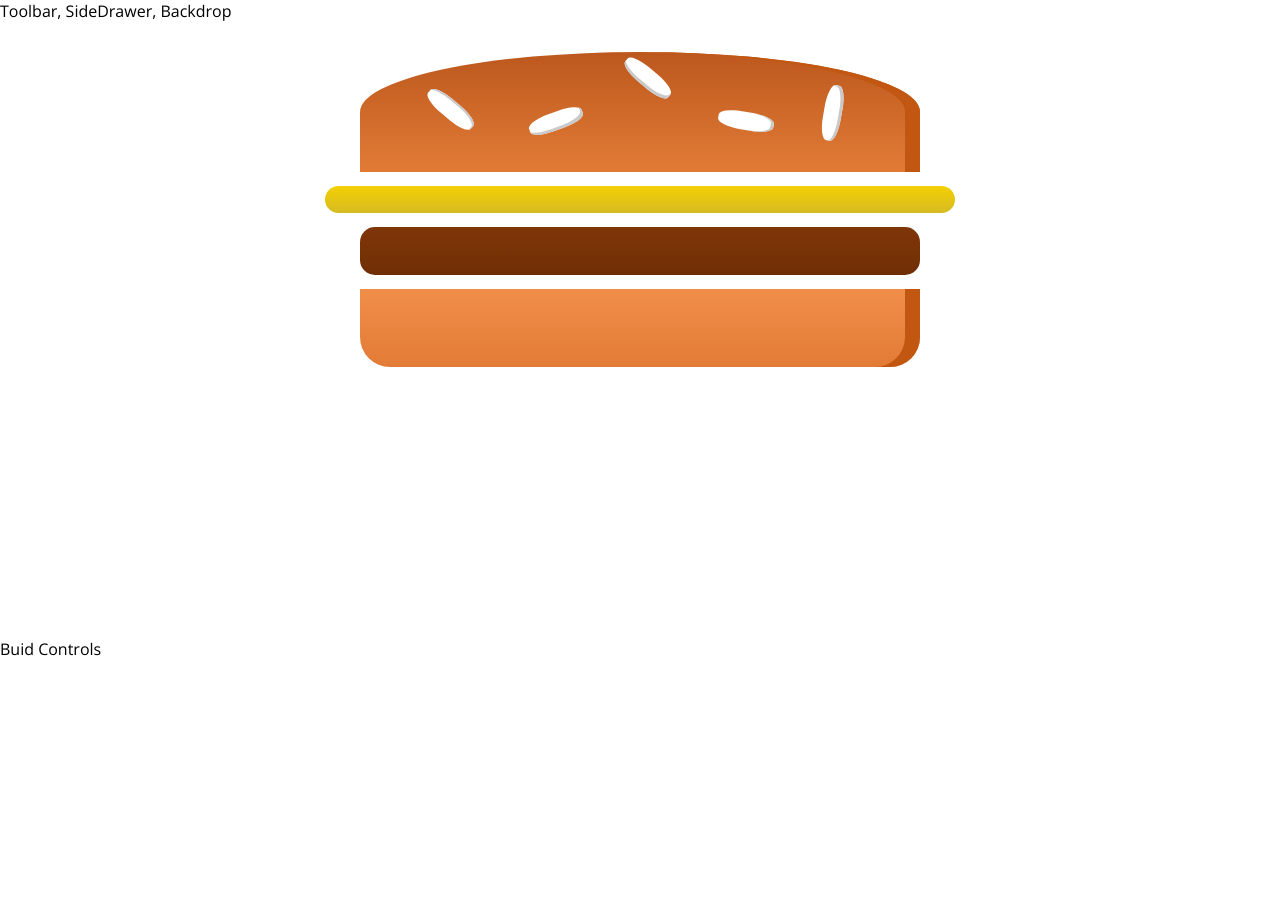
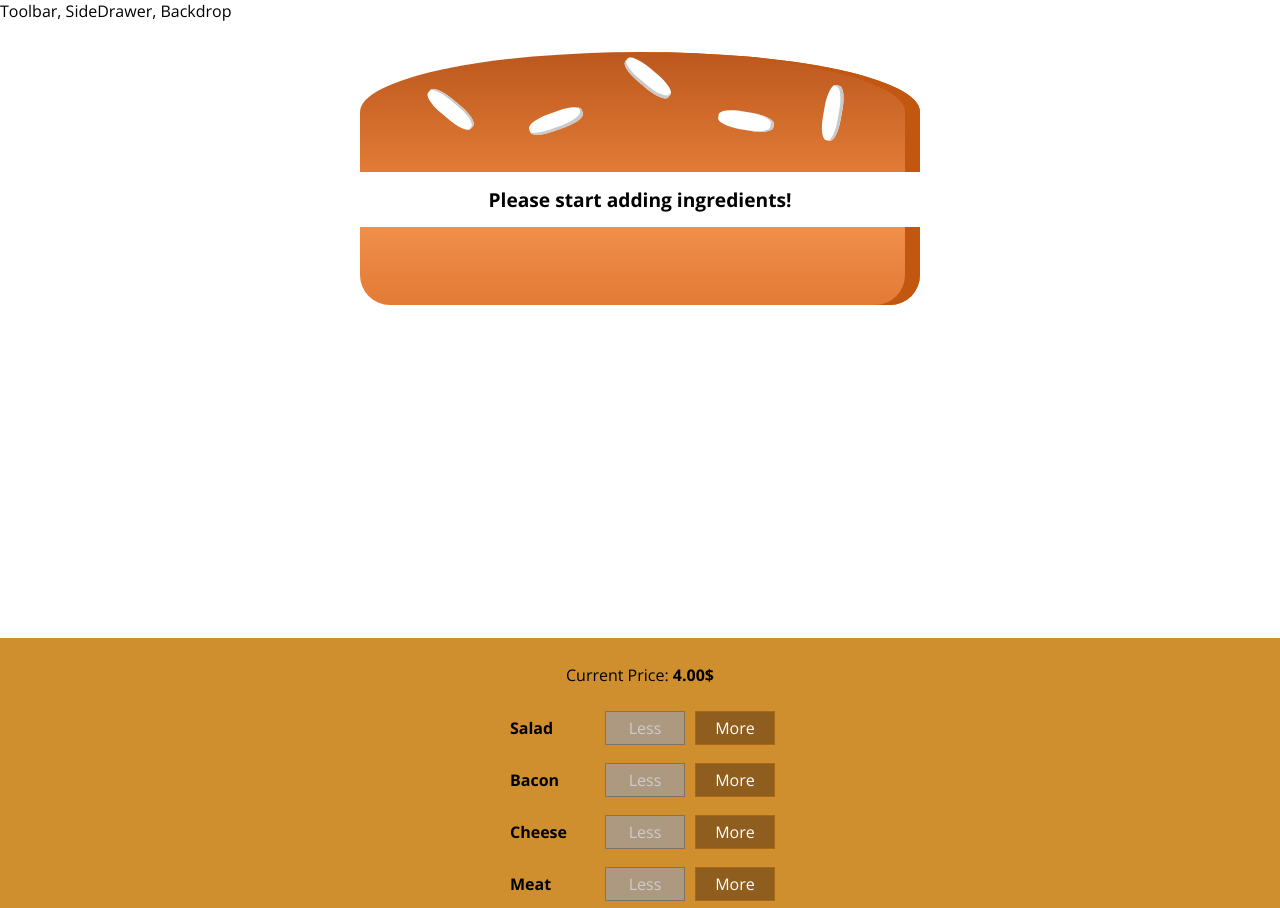
Before and after one commit to minhhieple97/burger-project, a React (Create React App) app: page / in a window 1280 px wide. Shown: the top 908 px of the page. Before the commit the page ends 800 px from the top, so only its background shows below. Built offline with nearby package versions, Linux system fonts and the light colour scheme.

Commit message:
[1.0.0] addAndRemoveIngredients

```diff
--- a/src/App.js
+++ b/src/App.js
@@ -1,6 +1,7 @@
 import React , {Component} from 'react';
 import Layout from './components/Layout/Layout';
 import BurgerBuilder from './containers/BurgerBuilder/BurgerBuilder';
+
 class App extends Component {
   render(){
     return (
--- /dev/null
+++ b/src/components/BuildControls/BuildControl/BuildControl.js
@@ -0,0 +1,9 @@
+import React from 'react';
+import classes from './buildControl.module.css';
+const buildControl = (props)=> <div className={classes.BuildControl}>
+      <div className={classes.Label}>{props.label}</div>
+      <button onClick={props.removed} className={classes.Less} disabled={props.disabled} >Less</button>
+      <button onClick={props.added}  className={classes.More} >More</button>
+  </div>
+;
+export default buildControl;
--- /dev/null
+++ b/src/components/BuildControls/BuildControl/buildControl.module.css
@@ -0,0 +1,56 @@
+.BuildControl {
+    display: flex;
+    justify-content: space-between;
+    align-items: center;
+    margin: 5px 0;
+}
+
+.BuildControl button {
+    display: block;
+    font: inherit;
+    padding: 5px;
+    margin: 0 5px;
+    width: 80px;
+    border: 1px solid #AA6817;
+    cursor: pointer;
+    outline: none;
+}
+
+.BuildControl button:disabled {
+    background-color: #AC9980;
+    border: 1px solid #7E7365;
+    color: #ccc;
+    cursor: default;
+}
+
+.BuildControl button:hover:disabled {
+    background-color: #AC9980;
+    color: #ccc;
+    cursor: not-allowed;
+}
+
+.Label {
+    padding: 10px;
+    font-weight: bold;
+    width: 80px;
+}
+
+.BuildControl .Less {
+    background-color: #D39952;
+    color: white;
+}
+
+.BuildControl .More {
+    background-color: #8F5E1E;
+    color: white;
+}
+
+.BuildControl .Less:hover, .BuildControl .Less:active {
+    background-color: #DAA972;
+    color: white;
+}
+
+.BuildControl .More:hover,.BuildControl .More:active {
+    background-color: #99703F;
+    color: white;
+}
--- /dev/null
+++ b/src/components/BuildControls/BuildControls.js
@@ -0,0 +1,23 @@
+import React from 'react';
+import classes from './buildControls.module.css';
+import BuildControl from './BuildControl/BuildControl';
+const controls = [
+  {label:'Salad',type:'salad'},
+  {label:'Bacon',type:'bacon'},
+  {label:'Cheese',type:'cheese'},
+  {label:'Meat',type:'meat'},
+];
+const buildControls = (props)=><div className={classes.BuildControls}>
+    <p>Current Price: <strong>{props.price.toFixed(2)}$</strong></p>
+  {controls.map(ctrl=>{
+      return <BuildControl
+      key={ctrl.label}
+      label={ctrl.label}
+      added={props.ingredientAdded.bind(null,ctrl.type)}
+      removed={props.removeIngredientHander.bind(null,ctrl.type)}
+      disabled={props.disabled[ctrl.type]}
+      ></BuildControl>
+  })}
+  <button className={classes.OrderButton}>ORDER NOW!</button>
+</div>
+export default buildControls;
--- /dev/null
+++ b/src/components/BuildControls/buildControls.module.css
@@ -0,0 +1,52 @@
+.BuildControls {
+    width: 100%;
+    background-color: #CF8F2E;
+    display: flex;
+    flex-flow: column;
+    align-items: center;
+    box-shadow: 0 2px 1px #ccc;
+    margin: auto;
+    padding: 10px 0;
+}
+
+
+.OrderButton {
+    background-color: #DAD735;
+    outline: none;
+    cursor: pointer;
+    border: 1px solid #966909;
+    color: #966909;
+    font-family: inherit;
+    font-size: 1.2em;
+    padding: 15px 30px;
+    box-shadow: 2px 2px 2px #966909;
+}
+
+.OrderButton:hover, .OrderButton:active {
+    background-color: #A0DB41;
+    border: 1px solid #966909;
+    color: #966909;
+}
+
+.OrderButton:disabled {
+    background-color: #C7C6C6;
+    cursor: not-allowed;
+    border: 1px solid #ccc;
+    color: #888888;
+}
+
+.OrderButton:not(:disabled) {
+    animation: enable 0.3s linear;
+}
+
+@keyframes enable {
+    0% {
+        transform: scale(1);
+    }
+    60% {
+        transform: scale(1.1);
+    }
+    100% {
+        transform: scale(1);
+    }
+}
--- a/src/components/Burger/Burger.js
+++ b/src/components/Burger/Burger.js
@@ -2,10 +2,24 @@ import React from 'react';
 import classes from './burger.module.css';
 import BurgerIngredient from './BurgerIngredient/BurgerIngredient';
 const burger = (props)=>{
+  let transformmedIngredients = Object.keys(props.ingredients)
+  .map(igKey=>{
+    return [...Array(props.ingredients[igKey])].map((_,i)=>{
+     return  <BurgerIngredient key={igKey+i} type={igKey}></BurgerIngredient>
+    });
+  })
+  .reduce((arr,el)=>{
+    return arr.concat(el);
+  },[]);
+  if(transformmedIngredients.length===0){
+    transformmedIngredients = 'Please start adding ingredients!';
+  }
+  console.log(transformmedIngredients);
     return <div className={classes.Burger}>
       <BurgerIngredient type="bread-top"></BurgerIngredient>
-      <BurgerIngredient type="cheese"></BurgerIngredient>
-      <BurgerIngredient type="meat"></BurgerIngredient>
+      {/* <BurgerIngredient type="cheese"></BurgerIngredient>
+      <BurgerIngredient type="meat"></BurgerIngredient> */}
+      {transformmedIngredients}
       <BurgerIngredient type="bread-bottom"></BurgerIngredient>
     </div>
 }
--- a/src/components/Burger/burger.module.css
+++ b/src/components/Burger/burger.module.css
@@ -2,7 +2,7 @@
     width: 100%;
     margin: auto;
     height: 250px;
-    overflow: scroll;
+    overflow: auto;
     text-align: center;
     font-weight: bold;
     font-size: 1.2rem;
--- a/src/containers/BurgerBuilder/BurgerBuilder.js
+++ b/src/containers/BurgerBuilder/BurgerBuilder.js
@@ -1,20 +1,61 @@
 import React , {Component} from 'react'
 import Aux from '../../hoc/Wraper';
 import Burger from '../../components/Burger/Burger';
+import BuildControls from '../../components/BuildControls/BuildControls'
+const INGREDIENTS_PRICE = {
+    salad:0.5,
+    cheese:0.4,
+    meat:1.3,
+    bacon:0.7
+}
 class BurgerBuilder extends Component {
     state = {
         ingredients : {
-            salad:1,
-            bacon:1,
-            cheese:2,
-            meat:2
+            salad:0,
+            bacon:0,
+            cheese:0,
+            meat:0
+        },
+        totalPrice:4
+    }
+    addIngredientHander = (type)=>{
+        const oldCount = this.state.ingredients[type];
+        const updateCount = oldCount+1;
+        const updateIngredients = {...this.state.ingredients};
+        updateIngredients[type] = updateCount;
+        const priceAddition = INGREDIENTS_PRICE[type];
+        const oldPrice = this.state.totalPrice;
+        const newPrice = oldPrice + priceAddition;
+        this.setState({ingredients:updateIngredients,totalPrice:newPrice});
+    }
+    removeIngredientHander = (type)=>{
+        const oldCount = this.state.ingredients[type];
+        if(oldCount<=0){
+            return;
         }
+        const updateCount = oldCount-1;
+        const updateIngredients = {...this.state.ingredients};
+        updateIngredients[type] = updateCount;
+        const priceDeduction = INGREDIENTS_PRICE[type];
+        const oldPrice = this.state.totalPrice;
+        const newPrice = oldPrice - priceDeduction;
+        this.setState({ingredients:updateIngredients,totalPrice:newPrice});
     }
     render(){
+        const disabledInfo = {
+            ...this.state.ingredients
+        };
+        for(let key in disabledInfo){
+            disabledInfo[key] = disabledInfo[key] <= 0;
+        }
         return (
             <Aux>
-                <Burger/>
-                <div>Buid Controls</div>
+                <Burger ingredients={this.state.ingredients}/>
+                <BuildControls
+                ingredientAdded={this.addIngredientHander} removeIngredientHander={this.removeIngredientHander}
+                disabled={disabledInfo}
+                price={this.state.totalPrice}
+                ></BuildControls>
             </Aux>
         )
     }
```
